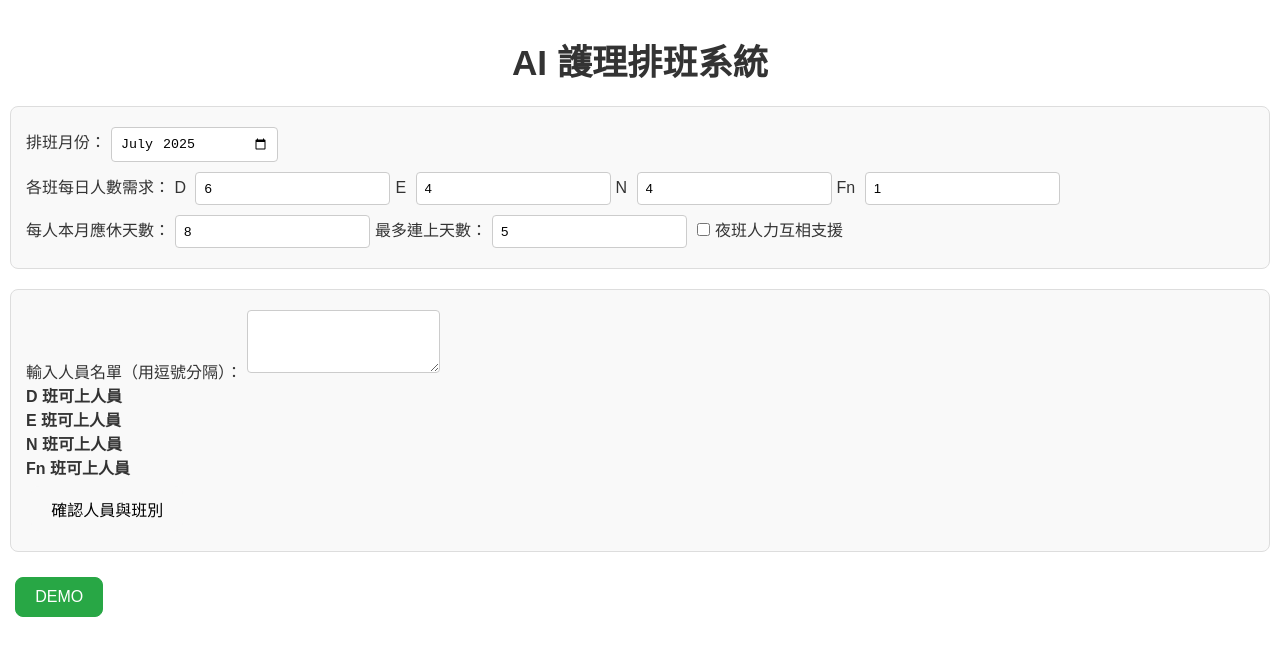
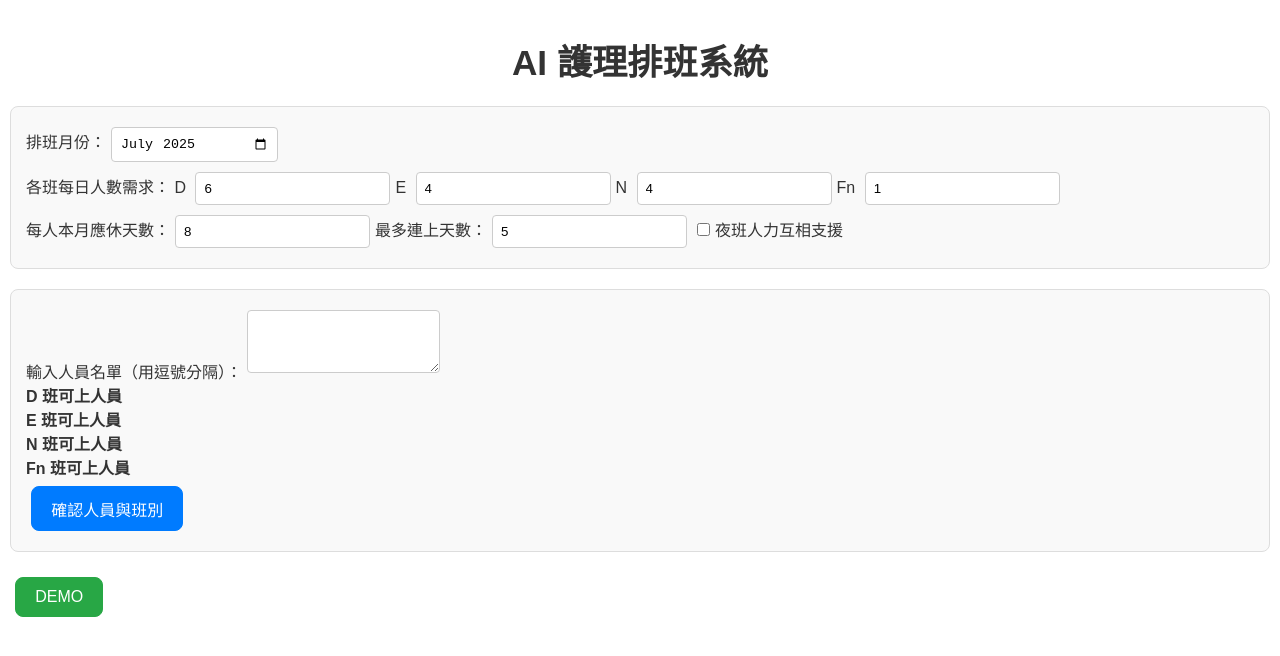
Before and after one commit to JimmyHuang1983/Nursing-scheduling-system, a React (Vite) app: page / in a window 1280 px wide. Shown: the top 656 px of the page. Built offline with nearby package versions, Linux system fonts and the light colour scheme.

Commit message:
更新highlight 條件2

```diff
--- a/src/styles.css
+++ b/src/styles.css
@@ -40,6 +40,8 @@ input, textarea, select {
   border: 1px solid #ccc;
 }
 
+/* ✅ 按鈕樣式 (核心修改) */
+/* 基礎按鈕樣式 */
 button, .demo-button {
   border-radius: 8px;
   border: 1px solid transparent;
@@ -47,24 +49,32 @@ button, .demo-button {
   font-size: 1em;
   font-weight: 500;
   font-family: inherit;
-  background-color: #f9f9f9;
   cursor: pointer;
-  transition: border-color 0.25s;
+  transition: all 0.25s;
   margin: 5px;
-}
-button:hover, .demo-button:hover {
-  border-color: #646cff;
+  color: white; /* 預設文字為白色 */
 }
 
+/* 一般按鈕 (藍色)，使其更顯眼 */
+button {
+  background-color: #007bff;
+  border-color: #007bff;
+}
+button:hover {
+  background-color: #0056b3;
+  border-color: #0056b3;
+}
+
+/* DEMO 按鈕 (綠色) */
 .demo-button {
   background-color: #28a745;
-  color: white;
   border-color: #28a745;
 }
 .demo-button:hover {
   background-color: #218838;
   border-color: #1e7e34;
 }
+
 
 /* --- 表格樣式 --- */
 .schedule-table {
```
